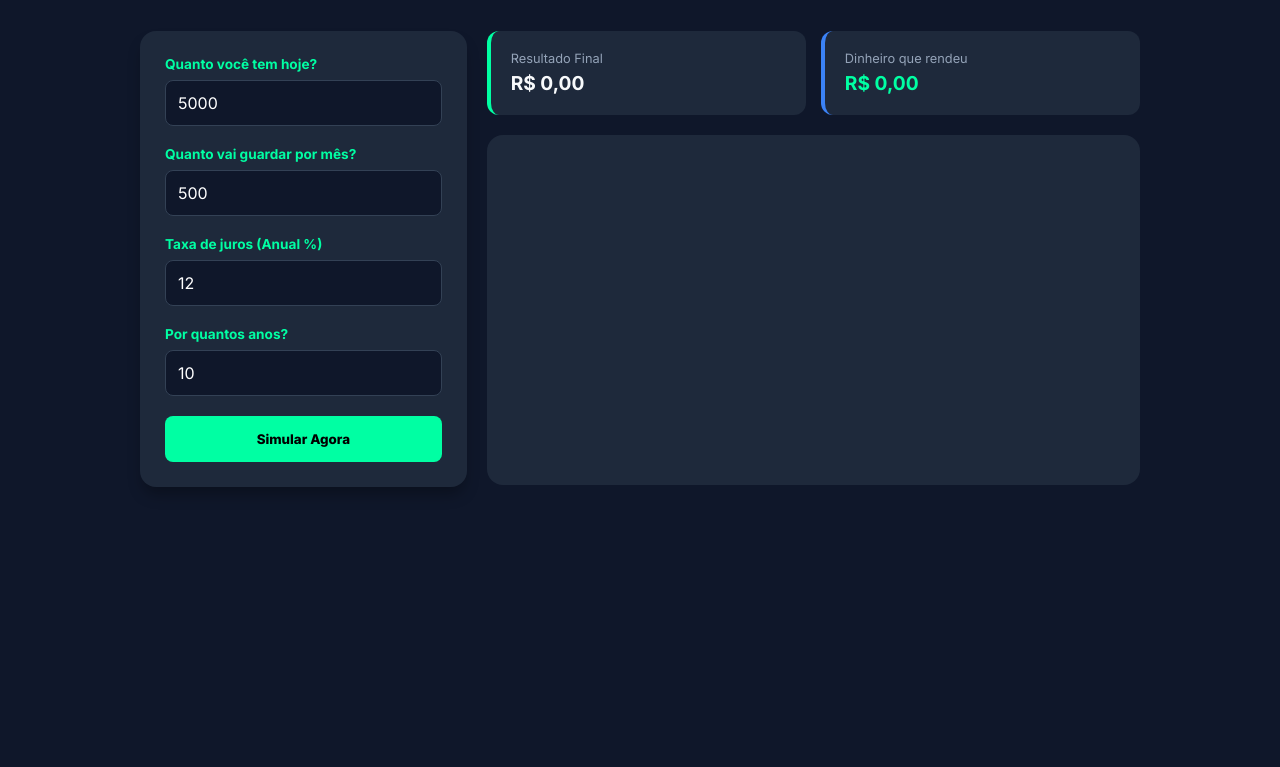
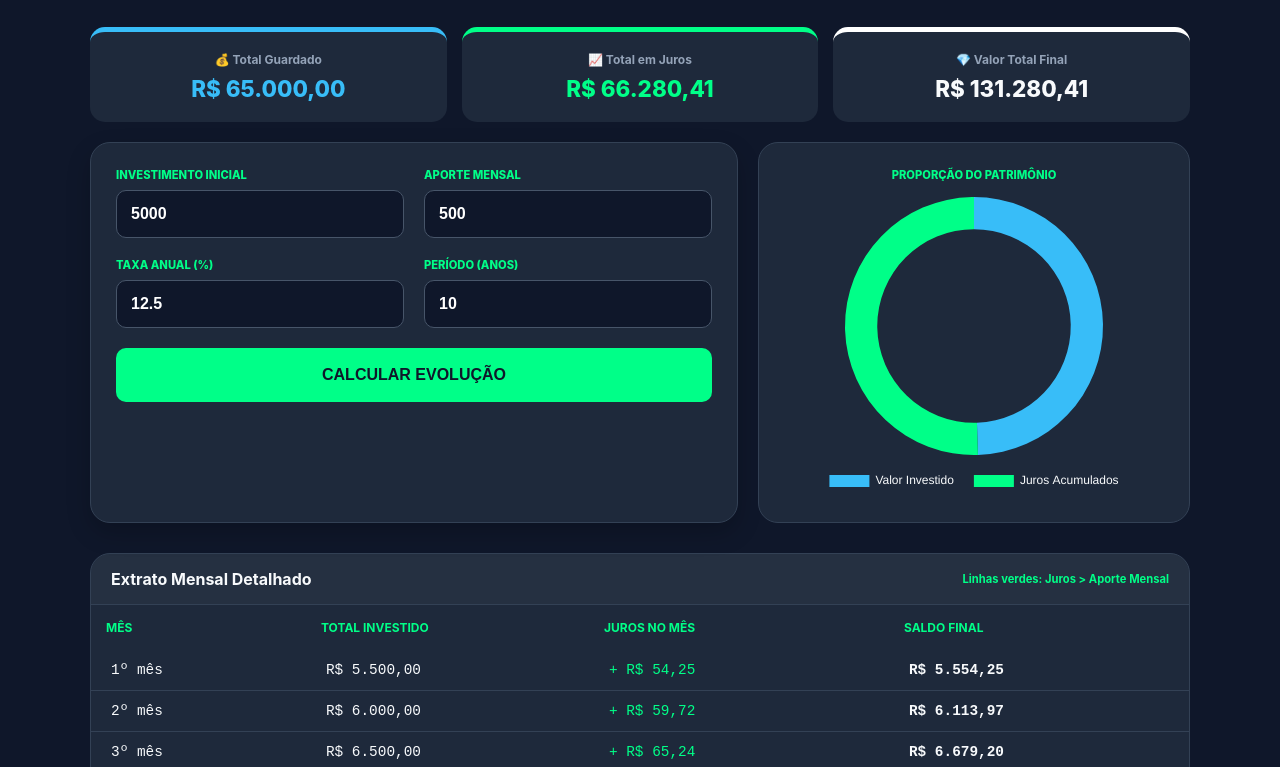
Before and after one commit to vanildo311091/calculadora-de-juros-.html, a plain HTML site: page index.html in a window 1280 px wide. Shown: the part 138-905 px from the top of the page. Before the commit the page ends 800 px from the top, so only its background shows below. Drawn offline with nearby package versions, Linux system fonts and the light colour scheme.

Commit message:
Refactor HTML structure and styles for clarity

```diff
--- a/index.html
+++ b/index.html
@@ -3,232 +3,205 @@
 <head>
     <meta charset="UTF-8">
     <meta name="viewport" content="width=device-width, initial-scale=1.0">
-    <title>Simulador de Futuro Financeiro</title>
+    <title>Calculadora de Juros Compostos 2.0</title>
     <script src="https://cdn.jsdelivr.net/npm/chart.js"></script>
-    <link href="https://fonts.googleapis.com/css2?family=Inter:wght@400;700;800&display=swap" rel="stylesheet">
     <style>
-        :root {
-            --primaria: #00ffa3;
-            --fundo: #0f172a;
-            --card: #1e293b;
-            --texto-claro: #f8fafc;
-            --texto-escuro: #94a3b8;
-        }
+        :root { --primary: #00ff88; --bg: #0f172a; --card: #1e293b; --text: #f8fafc; --accent: #38bdf8; }
+        body { font-family: 'Inter', system-ui, sans-serif; background: var(--bg); color: var(--text); padding: 20px; margin: 0; }
+        .container { max-width: 1100px; margin: auto; }
 
-        * { margin: 0; padding: 0; box-sizing: border-box; font-family: 'Inter', sans-serif; }
-        body { background: var(--fundo); color: var(--texto-claro); padding: 20px; }
+        /* Cabeçalho */
+        header { text-align: center; margin-bottom: 30px; border-bottom: 1px solid #334155; padding-bottom: 20px; }
+        h1 { margin: 0; color: var(--primary); font-size: 2.2rem; letter-spacing: -1px; }
 
-        .app-container { max-width: 1000px; margin: 40px auto; }
+        /* Dashboard Layout */
+        .dashboard { display: grid; grid-template-columns: 1.2fr 0.8fr; gap: 20px; margin-top: 20px; }
+        @media (max-width: 850px) { .dashboard { grid-template-columns: 1fr; } }
 
-        .header { text-align: center; margin-bottom: 40px; }
-        .header h1 { font-size: 2rem; margin-bottom: 10px; }
-        .header p { color: var(--texto-escuro); }
-
-        /* Painel Principal */
-        .dashboard {
-            display: grid;
-            grid-template-columns: 1fr 2fr;
-            gap: 20px;
-        }
-
-        /* Coluna de Entradas */
-        .controles {
-            background: var(--card);
-            padding: 25px;
-            border-radius: 16px;
-            box-shadow: 0 10px 15px -3px rgba(0, 0, 0, 0.3);
-        }
-
-        .input-bloco { margin-bottom: 20px; }
-        label { display: block; font-size: 0.85rem; margin-bottom: 8px; color: var(--primaria); font-weight: bold; }
-        input, select {
-            width: 100%;
-            padding: 12px;
-            border-radius: 8px;
-            border: 1px solid #334155;
-            background: #0f172a;
-            color: white;
-            font-size: 1rem;
-        }
+        /* Inputs Panel */
+        .panel { background: var(--card); padding: 25px; border-radius: 20px; border: 1px solid #334155; box-shadow: 0 10px 25px rgba(0,0,0,0.2); }
+        .grid-inputs { display: grid; grid-template-columns: 1fr 1fr; gap: 20px; }
+        .input-group { display: flex; flex-direction: column; }
+        label { font-size: 0.7rem; text-transform: uppercase; color: var(--primary); font-weight: 800; margin-bottom: 8px; }
+        input { background: #0f172a; border: 1px solid #475569; padding: 14px; border-radius: 10px; color: white; font-size: 1rem; font-weight: bold; transition: 0.3s; }
+        input:focus { border-color: var(--primary); outline: none; box-shadow: 0 0 0 3px rgba(0, 255, 136, 0.1); }
 
         button {
-            width: 100%;
-            padding: 15px;
-            background: var(--primaria);
-            border: none;
-            border-radius: 8px;
-            font-weight: 800;
-            cursor: pointer;
-            transition: 0.2s;
+            width: 100%; padding: 18px; background: var(--primary); color: #0f172a;
+            border: none; border-radius: 10px; font-weight: 900; cursor: pointer;
+            transition: 0.3s; text-transform: uppercase; margin-top: 20px; font-size: 1rem;
         }
-        button:hover { transform: scale(1.02); filter: brightness(1.1); }
+        button:hover { transform: translateY(-2px); filter: brightness(1.1); box-shadow: 0 5px 15px rgba(0, 255, 136, 0.3); }
 
-        /* Coluna de Resultados */
-        .resultados { display: flex; flex-direction: column; gap: 20px; }
+        /* Cards de Resultado */
+        .stats { display: grid; grid-template-columns: repeat(3, 1fr); gap: 15px; margin-bottom: 20px; }
+        .stat-card { background: var(--card); padding: 20px; border-radius: 15px; border-top: 5px solid #334155; text-align: center; }
+        .stat-card small { font-size: 0.75rem; color: #94a3b8; display: block; margin-bottom: 8px; font-weight: bold; }
+        .stat-card div { font-size: 1.4rem; font-weight: 800; }
+        .b-azul { border-top-color: var(--accent); }
+        .b-verde { border-top-color: var(--primary); }
+        .b-branco { border-top-color: #ffffff; }
 
-        .cards-resumo {
-            display: grid;
-            grid-template-columns: 1fr 1fr;
-            gap: 15px;
-        }
+        /* Gráfico */
+        .chart-container { background: var(--card); padding: 25px; border-radius: 20px; border: 1px solid #334155; display: flex; flex-direction: column; align-items: center; justify-content: center; }
+        canvas { max-width: 100% !important; max-height: 300px !important; }
 
-        .card {
-            background: var(--card);
-            padding: 20px;
-            border-radius: 12px;
-            border-left: 4px solid var(--primaria);
-        }
-        .card span { display: block; font-size: 0.8rem; color: var(--texto-escuro); margin-bottom: 5px; }
-        .card strong { font-size: 1.2rem; }
-
-        .grafico-area {
-            background: var(--card);
-            padding: 20px;
-            border-radius: 16px;
-            height: 350px;
-        }
-
-        @media (max-width: 768px) {
-            .dashboard { grid-template-columns: 1fr; }
-            .cards-resumo { grid-template-columns: 1fr; }
-        }
+        /* Tabela */
+        .table-area { background: var(--card); border-radius: 20px; border: 1px solid #334155; margin-top: 30px; overflow: hidden; }
+        .table-header { padding: 15px 20px; background: rgba(255,255,255,0.03); font-weight: bold; border-bottom: 1px solid #334155; display: flex; justify-content: space-between; align-items: center; }
+        .table-scroll { max-height: 400px; overflow-y: auto; }
+        table { width: 100%; border-collapse: collapse; text-align: left; }
+        thead th { position: sticky; top: 0; background: #1e293b; color: var(--primary); padding: 15px; font-size: 0.75rem; text-transform: uppercase; z-index: 10; }
+        td { padding: 12px 20px; border-bottom: 1px solid #334155; font-family: 'JetBrains Mono', monospace; font-size: 0.9rem; }
+        .magic-row { background: rgba(0, 255, 136, 0.08); }
     </style>
 </head>
 <body>
 
-<div class="app-container">
-    <div class="header">
-        <h1>Simulador de Crescimento 🚀</h1>
-        <p>Veja quanto seu dinheiro pode render ao longo do tempo.</p>
+<div class="container">
+    <header>
+        <h1>CALCULADORA DE JUROS COMPOSTOS 2.0</h1>
+        <p style="color: #94a3b8; font-weight: 500;">Planeje seu futuro com precisão matemática</p>
+    </header>
+
+    <div class="stats">
+        <div class="stat-card b-azul">
+            <small>💰 Total Guardado</small>
+            <div id="res-guardado" style="color: var(--accent)">R$ 0,00</div>
+        </div>
+        <div class="stat-card b-verde">
+            <small>📈 Total em Juros</small>
+            <div id="res-juros" style="color: var(--primary)">R$ 0,00</div>
+        </div>
+        <div class="stat-card b-branco">
+            <small>💎 Valor Total Final</small>
+            <div id="res-total">R$ 0,00</div>
+        </div>
     </div>
 
     <div class="dashboard">
-        <div class="controles">
-            <div class="input-bloco">
-                <label>Quanto você tem hoje?</label>
-                <input type="number" id="inicial" value="5000">
+        <div class="panel">
+            <div class="grid-inputs">
+                <div class="input-group">
+                    <label>Investimento Inicial</label>
+                    <input type="number" id="capital" value="5000">
                 </div>
-            <div class="input-bloco">
-                <label>Quanto vai guardar por mês?</label>
-                <input type="number" id="mensal" value="500">
+                <div class="input-group">
+                    <label>Aporte Mensal</label>
+                    <input type="number" id="aporte" value="500">
                 </div>
-            <div class="input-bloco">
-                <label>Taxa de juros (Anual %)</label>
-                <input type="number" id="taxa" value="12" step="0.5">
+                <div class="input-group">
+                    <label>Taxa Anual (%)</label>
+                    <input type="number" id="taxa" value="12.5" step="0.1">
                 </div>
-            <div class="input-bloco">
-                <label>Por quantos anos?</label>
-                <input type="number" id="anos" value="10">
+                <div class="input-group">
+                    <label>Período (Anos)</label>
+                    <input type="number" id="tempo" value="10">
                 </div>
-            <button onclick="calcular()">Simular Agora</button>
+            </div>
+            <button onclick="gerarSimulacao()">Calcular Evolução</button>
         </div>
 
-        <div class="resultados">
-            <div class="cards-resumo">
-                <div class="card">
-                    <span>Resultado Final</span>
-                    <strong id="val-total">R$ 0,00</strong>
-                </div>
-                <div class="card" style="border-color: #3b82f6;">
-                    <span>Dinheiro que rendeu</span>
-                    <strong id="val-juros" style="color: var(--primaria)">R$ 0,00</strong>
+        <div class="chart-container">
+            <label style="margin-bottom: 15px; display: block; text-align: center;">Proporção do Patrimônio</label>
+            <canvas id="graficoProporcao"></canvas>
         </div>
     </div>
 
-            <div class="grafico-area">
-                <canvas id="meuGrafico"></canvas>
+    <div class="table-area">
+        <div class="table-header">
+            <span>Extrato Mensal Detalhado</span>
+            <span style="font-size: 0.7rem; color: var(--primary)">Linhas verdes: Juros > Aporte Mensal</span>
         </div>
+        <div class="table-scroll">
+            <table>
+                <thead>
+                    <tr>
+                        <th>Mês</th>
+                        <th>Total Investido</th>
+                        <th>Juros no Mês</th>
+                        <th>Saldo Final</th>
+                    </tr>
+                </thead>
+                <tbody id="tabela-corpo"></tbody>
+            </table>
         </div>
     </div>
 </div>
 
 <script>
-let grafico;
+    let chartInstance;
+    const formatarMoeda = (v) => v.toLocaleString('pt-BR', { style: 'currency', currency: 'BRL' });
 
-function formatarMoeda(valor) {
-    return valor.toLocaleString('pt-BR', { style: 'currency', currency: 'BRL' });
+    function gerarSimulacao() {
+        // Captura de Dados
+        const p = parseFloat(document.getElementById('capital').value) || 0;
+        const a = parseFloat(document.getElementById('aporte').value) || 0;
+        const iAnual = parseFloat(document.getElementById('taxa').value) / 100;
+        const tAnos = parseInt(document.getElementById('tempo').value) || 0;
+
+        const totalMeses = tAnos * 12;
+        const taxaMensal = Math.pow(1 + iAnual, 1/12) - 1;
+
+        let saldo = p;
+        let acumuladoInvestido = p;
+        let htmlTabela = "";
+
+        for (let m = 1; m <= totalMeses; m++) {
+            let saldoAntesDoAporte = saldo;
+
+            // Lógica: Aporte no começo do mês para render juros no mês cheio
+            saldo += a;
+            acumuladoInvestido += a;
+
+            let jurosMensais = saldo * taxaMensal;
+            saldo += jurosMensais;
+
+            const ehMagico = jurosMensais > a ? 'class="magic-row"' : '';
+
+            htmlTabela += `<tr ${ehMagico}>
+                <td>${m}º mês</td>
+                <td>${formatarMoeda(acumuladoInvestido)}</td>
+                <td style="color: var(--primary)">+ ${formatarMoeda(jurosMensais)}</td>
+                <td><strong>${formatarMoeda(saldo)}</strong></td>
+            </tr>`;
         }
 
-function calcular() {
-    const inicial = parseFloat(document.getElementById('inicial').value) || 0;
-    const mensal = parseFloat(document.getElementById('mensal').value) || 0;
-    const anos = parseInt(document.getElementById('anos').value) || 0;
-    const taxaAnual = parseFloat(document.getElementById('taxa').value) / 100;
+        // Resultados Finais
+        const totalJuros = saldo - acumuladoInvestido;
+        document.getElementById('res-guardado').innerText = formatarMoeda(acumuladoInvestido);
+        document.getElementById('res-juros').innerText = formatarMoeda(totalJuros);
+        document.getElementById('res-total').innerText = formatarMoeda(saldo);
+        document.getElementById('tabela-corpo').innerHTML = htmlTabela;
 
-    // Converte taxa anual para mensal corretamente (Juros Compostos)
-    const taxaMensal = Math.pow(1 + taxaAnual, 1/12) - 1;
-    const totalMeses = anos * 12;
-
-    let saldoTotal = inicial;
-    let totalInvestido = inicial;
-
-    const historicoMeses = [];
-    const dadosSaldo = [];
-    const dadosInvestido = [];
-
-    for (let i = 0; i <= totalMeses; i++) {
-        historicoMeses.push(`Mês ${i}`);
-        dadosSaldo.push(saldoTotal.toFixed(2));
-        dadosInvestido.push(totalInvested.toFixed(2));
-
-        // Aplica o rendimento e depois o aporte
-        let jurosNoMes = saldoTotal * taxaMensal;
-        saldoTotal += jurosNoMes + mensal;
-        totalInvested += mensal;
+        renderizarGrafico(acumuladoInvestido, totalJuros);
     }
 
-    // Atualiza os números na tela
-    document.getElementById('val-total').innerText = formatarMoeda(saldoTotal - mensal); // Ajuste do último aporte
-    document.getElementById('val-juros').innerText = formatarMoeda(saldoTotal - totalInvested);
+    function renderizarGrafico(investido, juros) {
+        const ctx = document.getElementById('graficoProporcao').getContext('2d');
+        if (chartInstance) chartInstance.destroy();
 
-    desenharGrafico(historicoMeses, dadosSaldo, dadosInvestido);
-}
-
-function desenharGrafico(labels, saldo, investido) {
-    const ctx = document.getElementById('meuGrafico').getContext('2d');
-
-    if (grafico) grafico.destroy();
-
-    grafico = new Chart(ctx, {
-        type: 'line',
+        chartInstance = new Chart(ctx, {
+            type: 'doughnut',
             data: {
-            labels: labels,
+                labels: ['Valor Investido', 'Juros Acumulados'],
                 datasets: [{
-                label: 'Seu Patrimônio',
-                data: saldo,
-                borderColor: '#00ffa3',
-                backgroundColor: 'rgba(0, 255, 163, 0.1)',
-                fill: true,
-                tension: 0.3,
-                pointRadius: 0
-            }, {
-                label: 'Seu Esforço (Aportes)',
-                data: investido,
-                borderColor: '#3b82f6',
-                borderDash: [5, 5],
-                fill: false,
-                pointRadius: 0
+                    data: [investido, juros],
+                    backgroundColor: ['#38bdf8', '#00ff88'],
+                    hoverOffset: 15,
+                    borderWidth: 0
                 }]
             },
             options: {
-            responsive: true,
-            maintainAspectRatio: false,
                 plugins: {
-                legend: { labels: { color: '#f8fafc' } }
+                    legend: { position: 'bottom', labels: { color: '#f8fafc', padding: 20 } }
                 },
-            scales: {
-                x: { display: false },
-                y: {
-                    ticks: { color: '#94a3b8' },
-                    grid: { color: '#334155' }
-                }
-            }
+                cutout: '75%'
             }
         });
     }
 
-// Iniciar com um cálculo padrão
-calcular();
+    window.onload = gerarSimulacao;
 </script>
 </body>
 </html>
```
Lines whose indentation alone changed are shown as unchanged.
